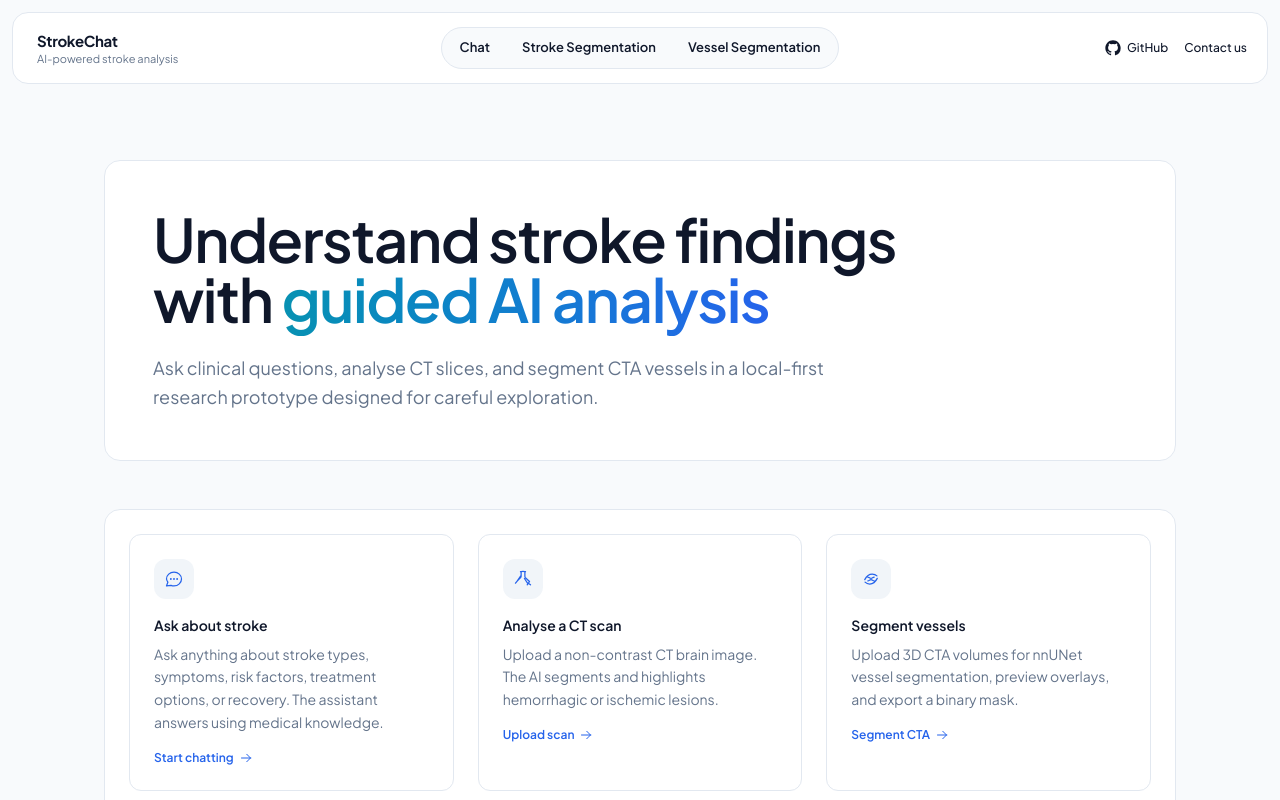
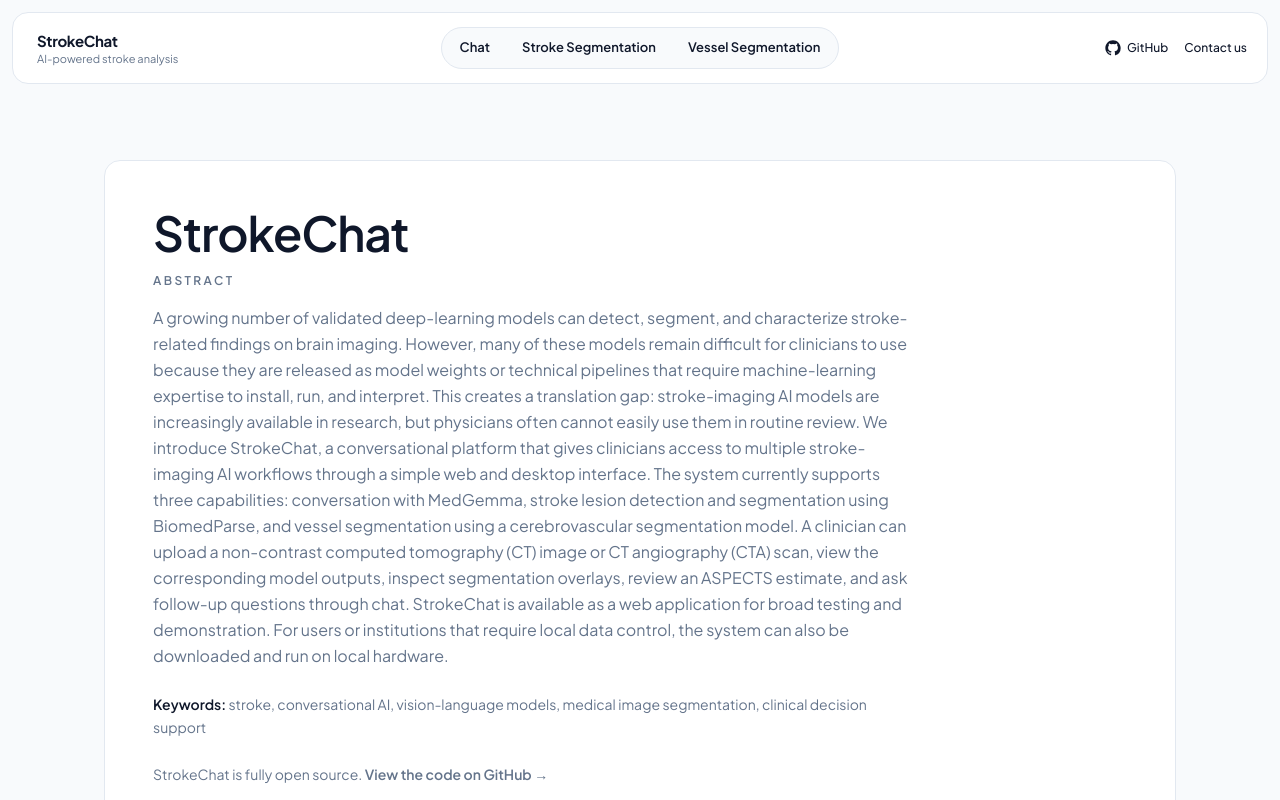
Before and after one commit to artgun66/StrokeChat, a Next.js app in the folder frontend/apps/product/: page / in a window 1280 px wide. Built offline with nearby package versions, Linux system fonts and the light colour scheme.

Commit message:
content(home): replace hero with research Abstract + keywords + open-source note
- Middle-of-page now shows the StrokeChat Abstract and Keywords.
- Add an 'open source' line linking to the GitHub repository.

```diff
--- a/frontend/apps/product/src/app/page.tsx
+++ b/frontend/apps/product/src/app/page.tsx
@@ -42,17 +42,45 @@
   return (
     <main className="mx-auto max-w-6xl px-5 py-10 md:px-10 md:py-16">
 
-      {/* ── Hero ───────────────────────────────────────────────────────────── */}
+      {/* ── Hero / Abstract ────────────────────────────────────────────────── */}
       <div className="mb-12 rounded-2xl border border-[var(--border)] bg-[var(--bg-elevated)] p-8 md:p-12">
         <div className="max-w-3xl">
-          <h1 className="text-4xl font-semibold tracking-tight text-[var(--text)] md:text-6xl">
-            Understand stroke findings with{" "}
-            <span className="bg-gradient-to-r from-[var(--accent-2)] to-[var(--accent)] bg-clip-text text-transparent">
-              guided AI analysis
-            </span>
+          <h1 className="text-4xl font-semibold tracking-tight text-[var(--text)] md:text-5xl">
+            StrokeChat
           </h1>
-          <p className="mt-6 max-w-2xl text-base leading-relaxed text-[var(--muted)] md:text-lg">
-            Ask clinical questions, analyse CT slices, and segment CTA vessels in a local-first research prototype designed for careful exploration.
+          <p className="mt-4 text-xs font-semibold uppercase tracking-[0.2em] text-[var(--muted)]">
+            Abstract
+          </p>
+          <p className="mt-4 text-base leading-relaxed text-[var(--muted)]">
+            A growing number of validated deep-learning models can detect, segment, and characterize
+            stroke-related findings on brain imaging. However, many of these models remain difficult for
+            clinicians to use because they are released as model weights or technical pipelines that require
+            machine-learning expertise to install, run, and interpret. This creates a translation gap:
+            stroke-imaging AI models are increasingly available in research, but physicians often cannot easily
+            use them in routine review. We introduce StrokeChat, a conversational platform that gives clinicians
+            access to multiple stroke-imaging AI workflows through a simple web and desktop interface. The system
+            currently supports three capabilities: conversation with MedGemma, stroke lesion detection and
+            segmentation using BiomedParse, and vessel segmentation using a cerebrovascular segmentation model.
+            A clinician can upload a non-contrast computed tomography (CT) image or CT angiography (CTA) scan,
+            view the corresponding model outputs, inspect segmentation overlays, review an ASPECTS estimate, and
+            ask follow-up questions through chat. StrokeChat is available as a web application for broad testing
+            and demonstration. For users or institutions that require local data control, the system can also be
+            downloaded and run on local hardware.
+          </p>
+          <p className="mt-6 text-sm leading-relaxed text-[var(--muted)]">
+            <span className="font-semibold text-[var(--text)]">Keywords:</span> stroke, conversational AI,
+            vision-language models, medical image segmentation, clinical decision support
+          </p>
+          <p className="mt-6 text-sm leading-relaxed text-[var(--muted)]">
+            StrokeChat is fully open source.{" "}
+            <a
+              href="https://github.com/artgun66/StrokeChat"
+              target="_blank"
+              rel="noopener noreferrer"
+              className="font-semibold text-[var(--accent)] hover:underline"
+            >
+              View the code on GitHub →
+            </a>
           </p>
         </div>
       </div>
```
